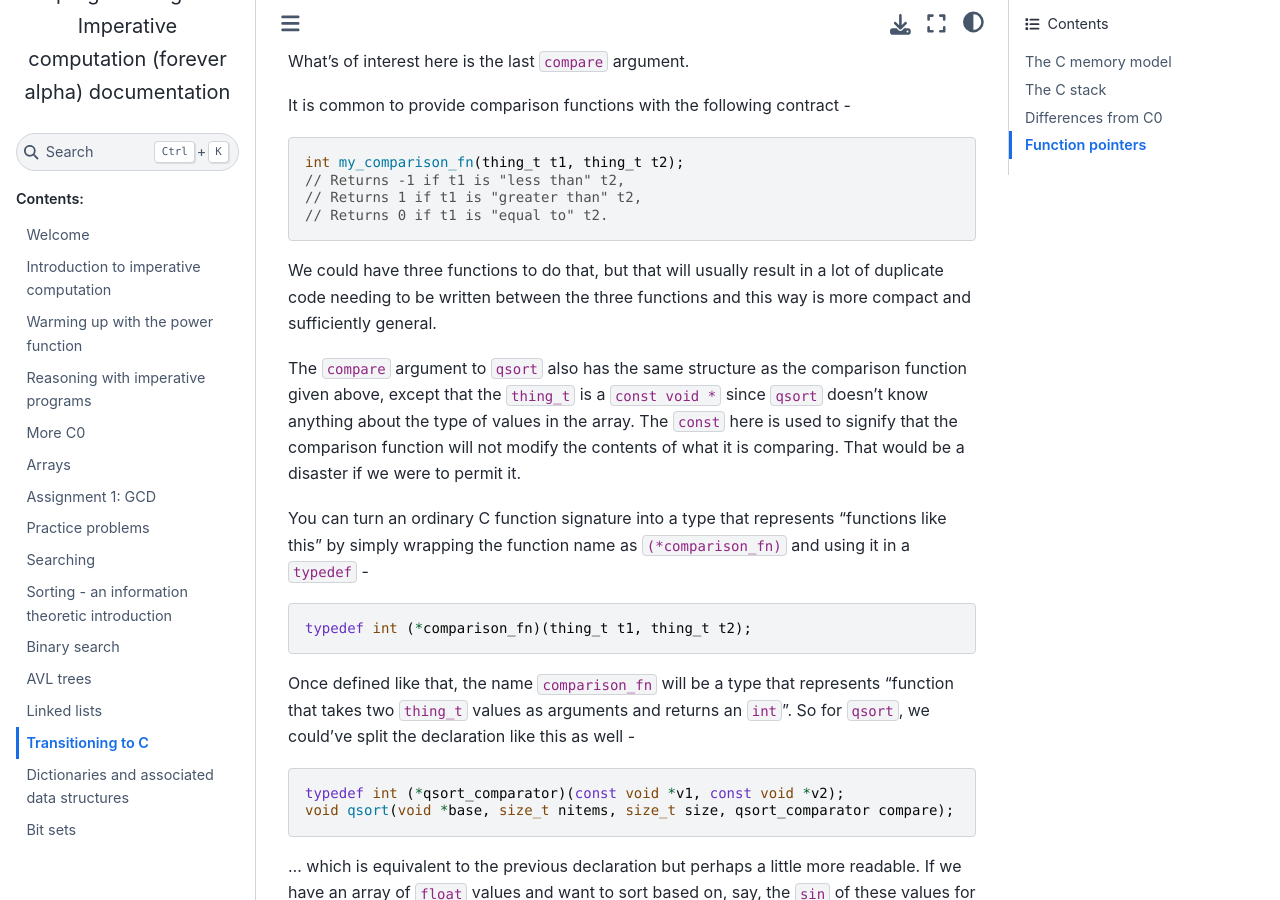
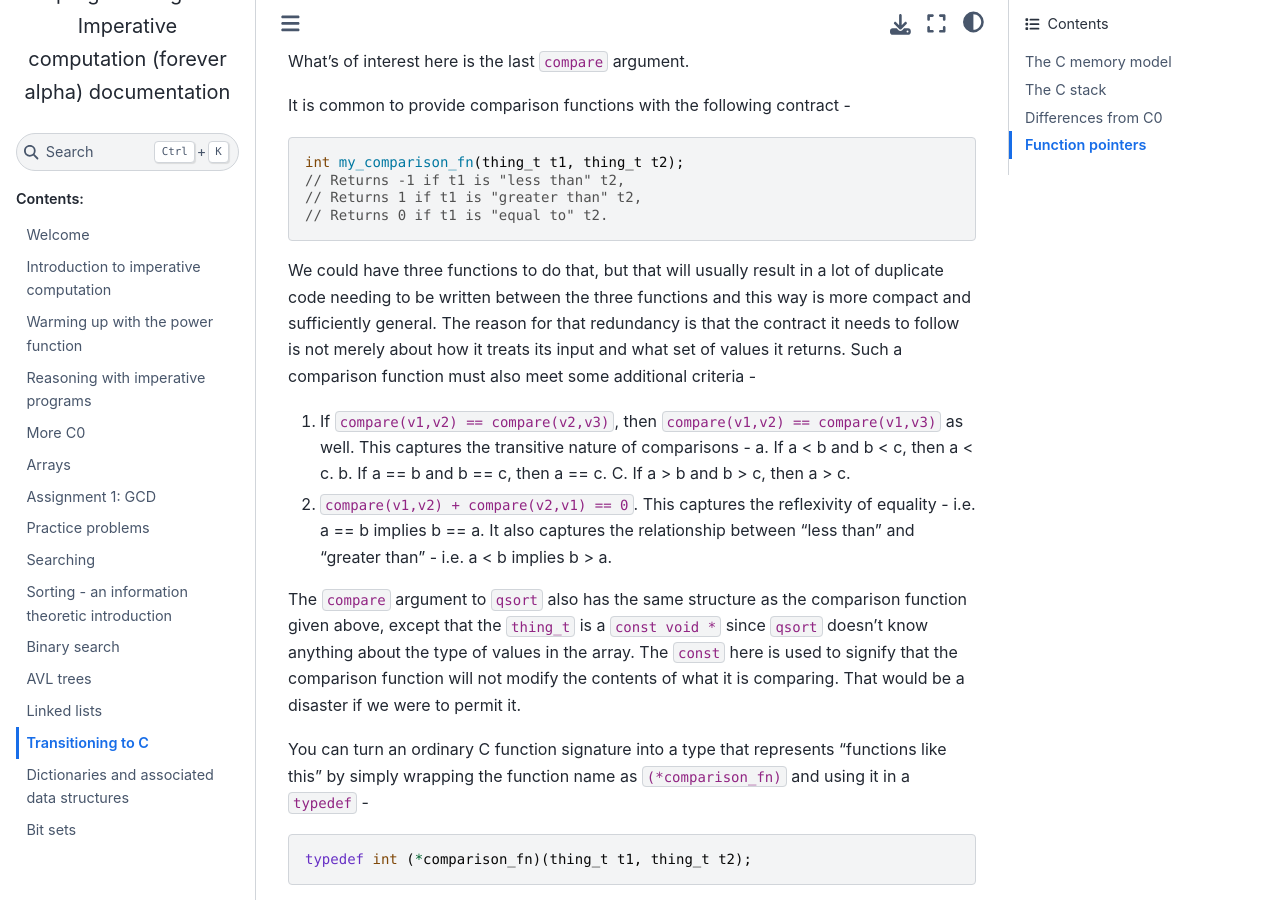
Before and after one commit to kreauniv/comp206, a Sphinx documentation site: the page built from year2021/source/c.rst, in a window 1280 px wide and 900 px high, scrolled down 9158 px. Built offline with Sphinx 7.4.7 and the Sphinx Book theme 1.1.4, drawn with Linux system fonts in a browser that asks for light colours.

Commit message:
tweaked notes on comparator function

```diff
--- a/year2021/source/c.rst
+++ b/year2021/source/c.rst
@@ -390,7 +390,20 @@ It is common to provide comparison functions with the following contract -
 
 We could have three functions to do that, but that will usually result in a lot
 of duplicate code needing to be written between the three functions and this way
-is more compact and sufficiently general.
+is more compact and sufficiently general. The reason for that redundancy is that
+the contract it needs to follow is not merely about how it treats its input
+and what set of values it returns. Such a comparison function must also meet some
+additional criteria -
+
+1. If ``compare(v1,v2) == compare(v2,v3)``, then ``compare(v1,v2) == compare(v1,v3)``
+   as well. This captures the transitive nature of comparisons -
+   a. If a < b and b < c, then a < c.
+   b. If a == b and b == c, then a == c.
+   C. If a > b and b > c, then a > c.
+
+2. ``compare(v1,v2) + compare(v2,v1) == 0``. This captures the reflexivity of
+   equality - i.e. a == b implies b == a. It also captures the relationship between
+   "less than" and "greater than" - i.e. a < b implies b > a.
 
 The ``compare`` argument to ``qsort`` also has the same structure as the
 comparison function given above, except that the ``thing_t`` is a ``const void
```
